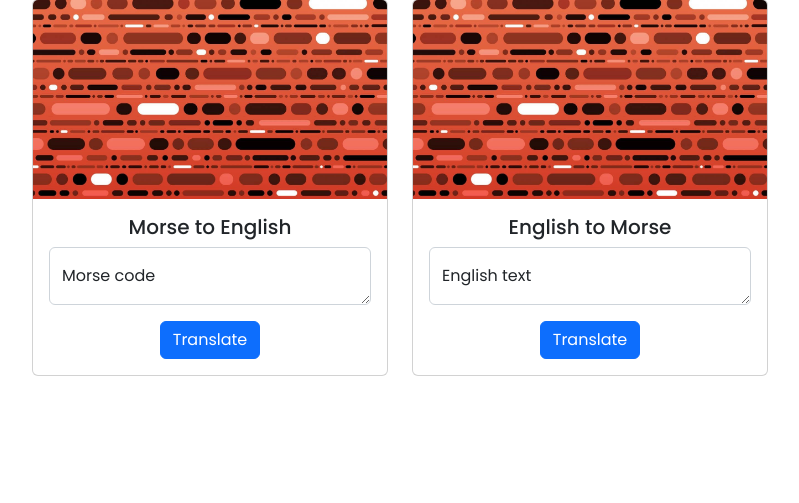
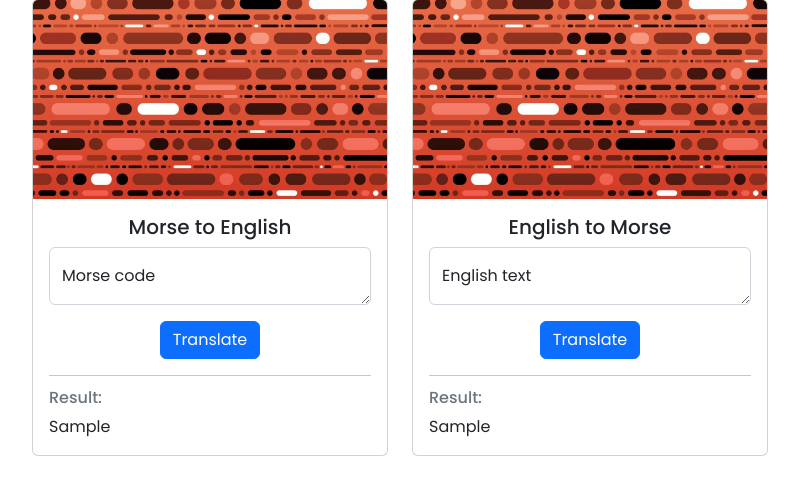
Before and after one commit to Hardvan/CipherNet, a Flask app: template templates/morse.html in a window 1280 px wide. Shown: the part 49-552 px from the top of the page, without its empty margins (240-1039 px from the left). Run offline with Flask 3, Linux system fonts and the light colour scheme; the template is opened without the code that fills it: most values are stand-ins (such as "Sample title", 1, 10 or a date in 2020).

Commit message:
Implement Morse Code

```diff
--- a/app.py
+++ b/app.py
@@ -111,9 +111,13 @@ def morse():
         eng_to_morse_text = request.form.get('eng_to_morse', None)
         result = {}
         if morse_to_eng_text:
+            # print(morse_to_eng_text)
             result['morse_to_eng'] = morse_to_eng(morse_to_eng_text)
+            # print(result['morse_to_eng'])
         if eng_to_morse_text:
+            # print(eng_to_morse_text)
             result['eng_to_morse'] = eng_to_morse(eng_to_morse_text)
+            # print(result['eng_to_morse'])
 
         return render_template('morse.html', result=result)
 
--- a/templates/morse.html
+++ b/templates/morse.html
@@ -61,6 +61,11 @@
                   Translate
                 </button>
               </form>
+              {% if result["morse_to_eng"] %}
+              <hr />
+              <h6 class="card-subtitle mb-2 text-muted">Result:</h6>
+              <p class="card-text">{{ result["morse_to_eng"] }}</p>
+              {% endif %}
             </div>
           </div>
         </div>
@@ -89,6 +94,11 @@
                   Translate
                 </button>
               </form>
+              {% if result["eng_to_morse"] %}
+              <hr />
+              <h6 class="card-subtitle mb-2 text-muted">Result:</h6>
+              <p class="card-text">{{ result["eng_to_morse"] }}</p>
+              {% endif %}
             </div>
           </div>
         </div>
```
